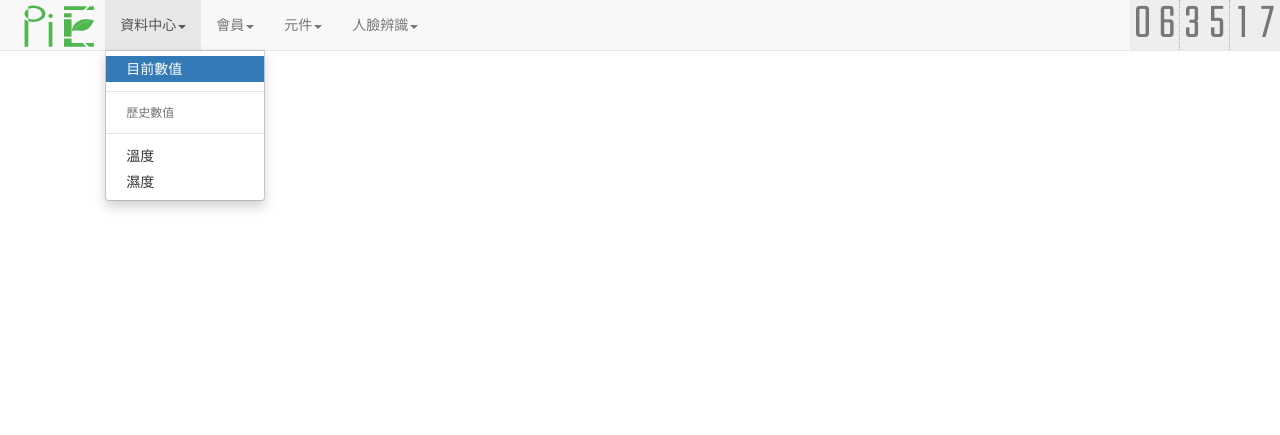
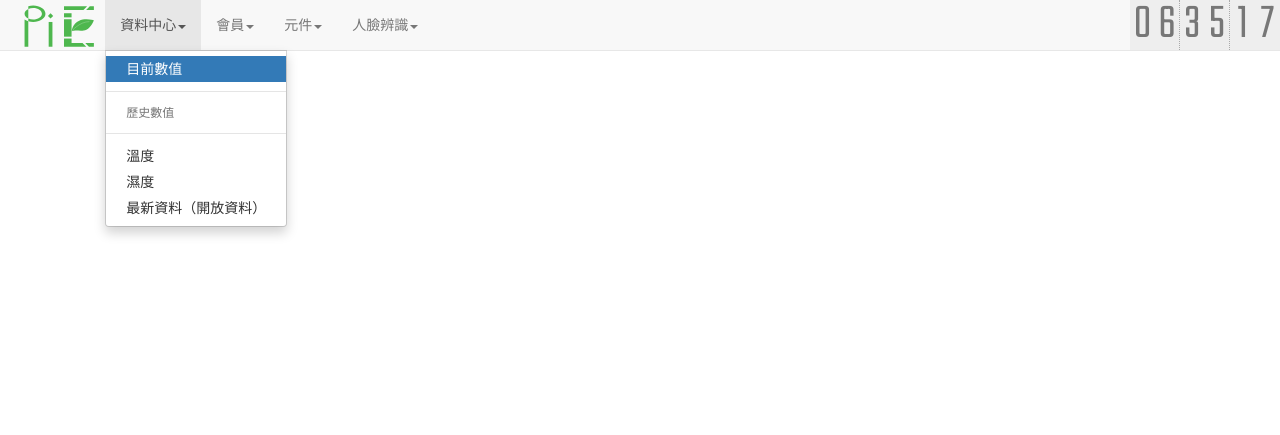
Before and after one commit to jason40418/iot_project, a Flask app: page /data/realtime in a window 1280 px wide, after a click on "資料中心". Shown: the top 435 px of the page. Run offline with Flask 2, Linux system fonts and the light colour scheme; parts of the project's set-up code (start-up, migrations or seed data) failed here and were passed over; some libraries are stand-ins or nearby versions.

Commit message:
[Add] API: latest sensor data

```diff
--- a/controllers/APIController.py
+++ b/controllers/APIController.py
@@ -20,6 +20,11 @@ def api_index():
 def sensor_data():
 
     result, data = SensorHelper.get_latest_data()
+    data.update({
+        'type'  : 'SensorLastestDataFetchSuccess',
+        'msg'   : '感應器最新資料取得成功',
+        'code'  : 200
+    })
 
     return jsonify(data), 200
 
--- a/controllers/DataController.py
+++ b/controllers/DataController.py
@@ -101,3 +101,46 @@ def history(accessory):
         return resp
     else:
         abort(404)
+
+@data_blueprint.route("/latest", methods=['GET'])
+def data_api():
+    api_path = '/api/sensor/realtime'
+    info = {
+        'title'             : '元件狀態',
+        'url'               : api_path,
+        'method'            : 'GET',
+        'frequence'         : '即時（realtime）',
+        'description'       : '用於獲取所有感測器最後測量數值',
+        'col': [
+            {
+                'col'       : "type",
+                'zh_name'   : "資料獲取訊息狀態"
+            },
+            {
+                'col'       : "msg",
+                'zh_name'   : "資料獲取訊息狀態（中文）"
+            },
+            {
+                'col'       : "status",
+                'zh_name'   : "資料獲取之HTTP狀態碼"
+            },
+            {
+                'col'       : "datetime",
+                'zh_name'   : "資料獲取時間"
+            },
+            {
+                'col'       : "data",
+                'zh_name'   : "測量資料（key-感測器；value-數值）（dict）"
+            },
+            {
+                'col'       : "fail",
+                'zh_name'   : "檢測失敗感測器（list）"
+            },
+            {
+                'col'       : "id",
+                'zh_name'   : "檢測編號"
+            }
+        ]
+    }
+    resp = make_response(render_template('/app/open_data.html', api_path=api_path, info=info), 200)
+    return resp
--- a/static/json/face_folder.json
+++ b/static/json/face_folder.json
@@ -61,7 +61,7 @@
       "type": "directory"
     }
   ],
-  "datetime": "2019-12-23 13:11:30",
+  "datetime": "2019-12-24 14:26:49",
   "name": "dataset",
   "type": "directory"
 }
--- a/templates/app/nav.html
+++ b/templates/app/nav.html
@@ -23,6 +23,7 @@
             <li role="separator" class="divider"></li>
             <li><a href="/data/history/temperature">溫度</a></li>
             <li><a href="/data/history/humidity">濕度</a></li>
+            <li><a href="/data/latest">最新資料（開放資料）</a></li>
           </ul>
         <li>
 
@@ -36,6 +37,7 @@
             <li><a href="/member/register">會員註冊</a></li>
             <li><a href="/member/login">會員登入</a></li>
             <li><a href="/member">會員管理</a></li>
+            <li><a href="/member/avatar">頭像管理</a></li>
             <li><a href="/member/logout">會員登出</a></li>
           </ul>
         <li>
```
Also changed, not shown: 1 other file.
